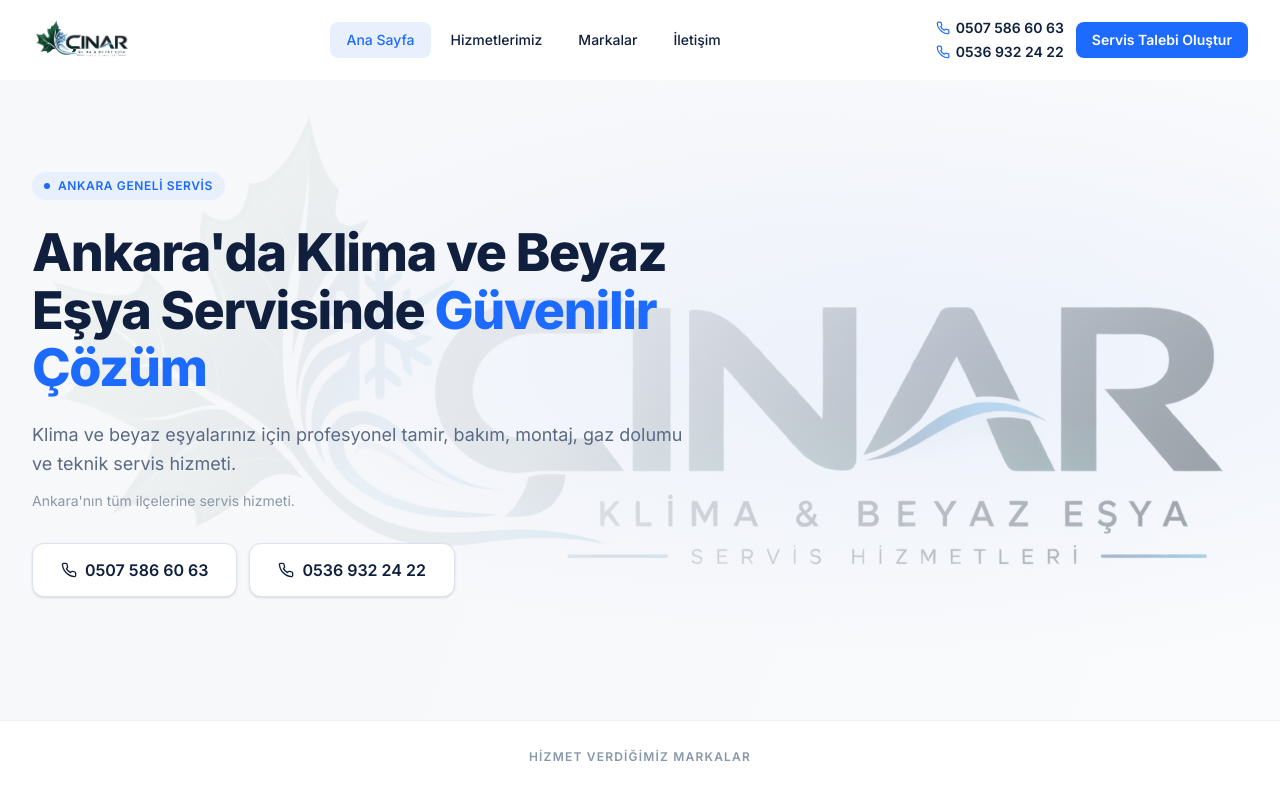
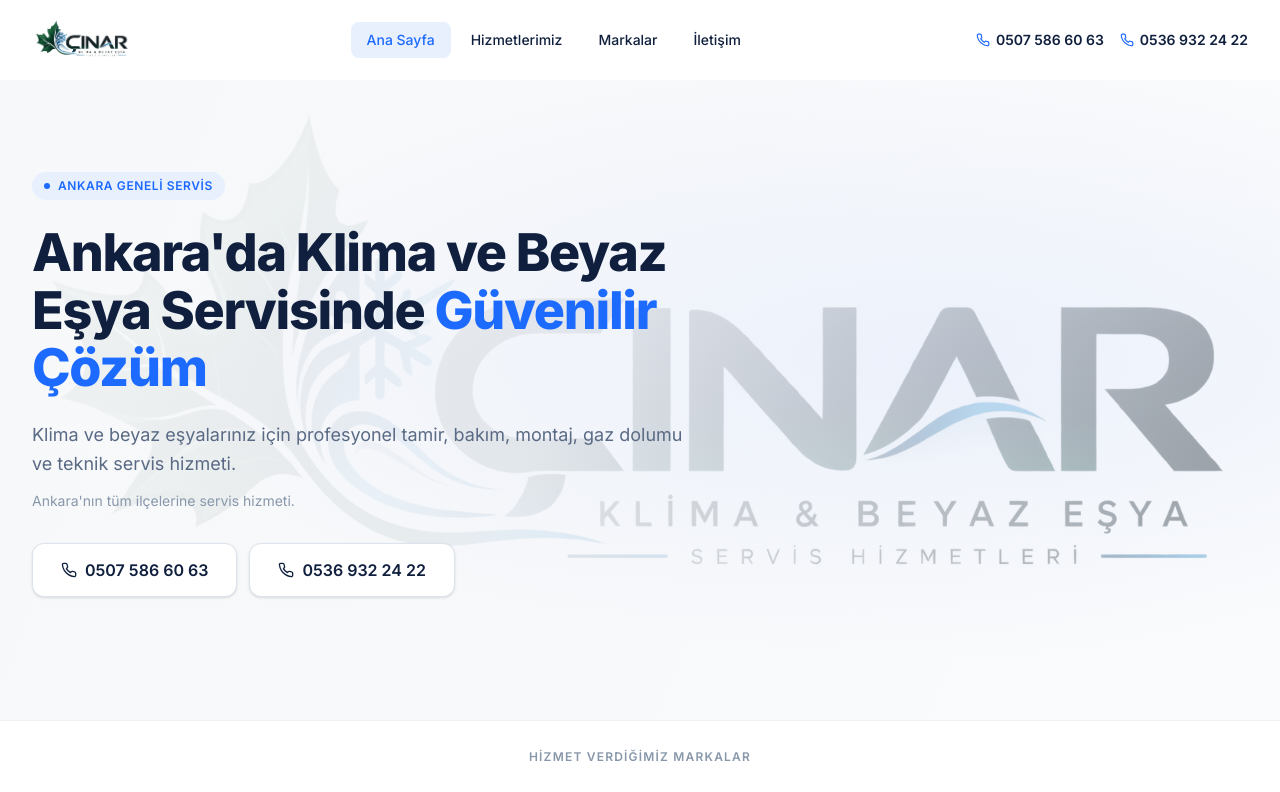
Before and after one commit to musaagll/CINAR, a Next.js app: page / in a window 1280 px wide. Shown: the top 792 px of the page. Built offline with nearby package versions, Linux system fonts and the light colour scheme.

Commit message:
fix: navbar numaralar yan yana, servis talebi butonu silindi, footer alt alta

```diff
--- a/src/components/Navbar.tsx
+++ b/src/components/Navbar.tsx
@@ -82,8 +82,7 @@
         </div>
 
         {/* Desktop right */}
-        <div className="hidden lg:flex items-center gap-3">
-          <div className="flex flex-col items-end gap-1">
+        <div className="hidden lg:flex items-center gap-4">
           <a href="tel:05075866063" className="flex items-center gap-1.5 text-sm font-semibold text-[#0f1f3d] hover:text-[#1d6aff] transition-colors" aria-label="Telefon: 0507 586 60 63">
             <svg width="14" height="14" viewBox="0 0 24 24" fill="none" aria-hidden="true"><path d="M22 16.92v3a2 2 0 01-2.18 2 19.79 19.79 0 01-8.63-3.07 19.5 19.5 0 01-6-6 19.79 19.79 0 01-3.07-8.67A2 2 0 014.11 2h3a2 2 0 012 1.72c.127.96.361 1.903.7 2.81a2 2 0 01-.45 2.11L8.09 9.91a16 16 0 006 6l1.27-1.27a2 2 0 012.11-.45c.907.339 1.85.573 2.81.7A2 2 0 0122 16.92z" stroke="#1d6aff" strokeWidth="2" strokeLinecap="round" strokeLinejoin="round" /></svg>
             0507 586 60 63
@@ -92,14 +91,6 @@
             <svg width="14" height="14" viewBox="0 0 24 24" fill="none" aria-hidden="true"><path d="M22 16.92v3a2 2 0 01-2.18 2 19.79 19.79 0 01-8.63-3.07 19.5 19.5 0 01-6-6 19.79 19.79 0 01-3.07-8.67A2 2 0 014.11 2h3a2 2 0 012 1.72c.127.96.361 1.903.7 2.81a2 2 0 01-.45 2.11L8.09 9.91a16 16 0 006 6l1.27-1.27a2 2 0 012.11-.45c.907.339 1.85.573 2.81.7A2 2 0 0122 16.92z" stroke="#1d6aff" strokeWidth="2" strokeLinecap="round" strokeLinejoin="round" /></svg>
             0536 932 24 22
           </a>
-          </div>
-          <Link
-            href="/iletisim"
-            className="inline-flex items-center px-4 py-2 rounded-lg text-sm font-semibold text-white transition-all duration-150 hover:opacity-90 active:scale-95"
-            style={{ background: "#1d6aff" }}
-          >
-            Servis Talebi Oluştur
-          </Link>
         </div>
 
         {/* Mobile right */}
```
Lines whose indentation alone changed are shown as unchanged.
